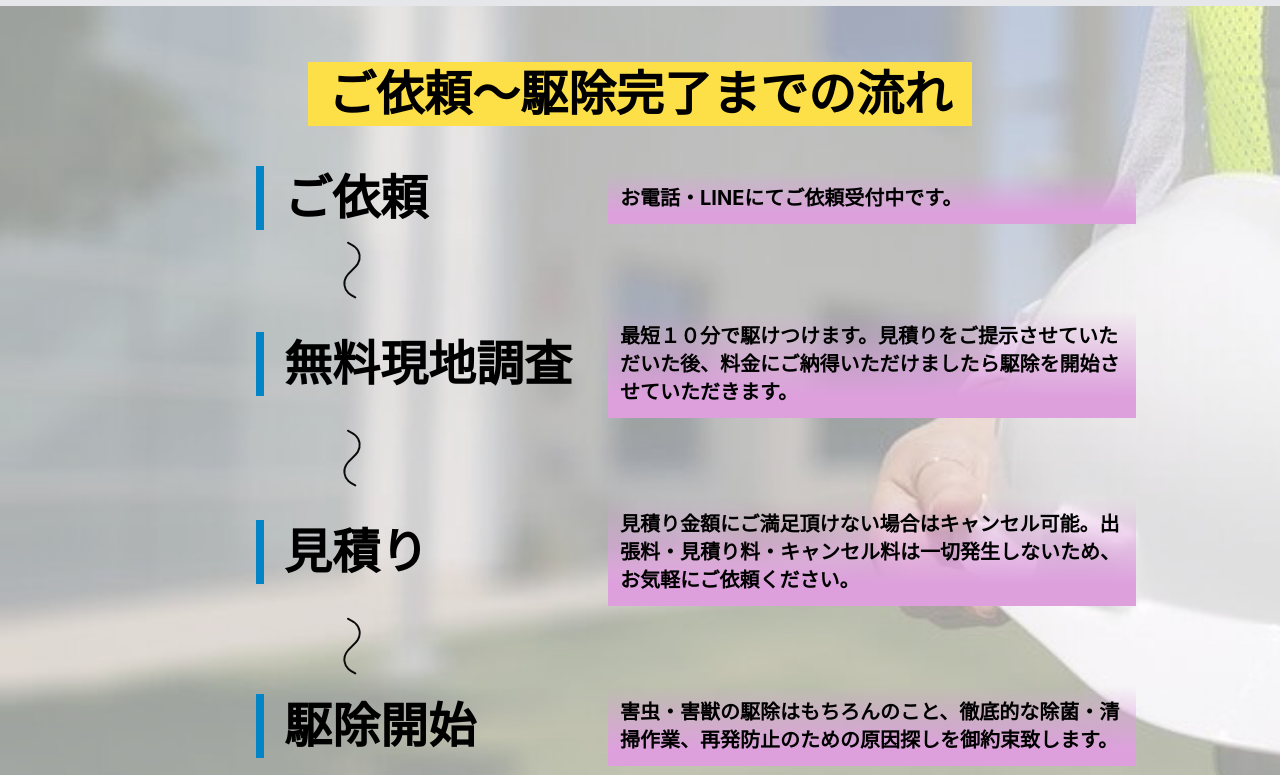
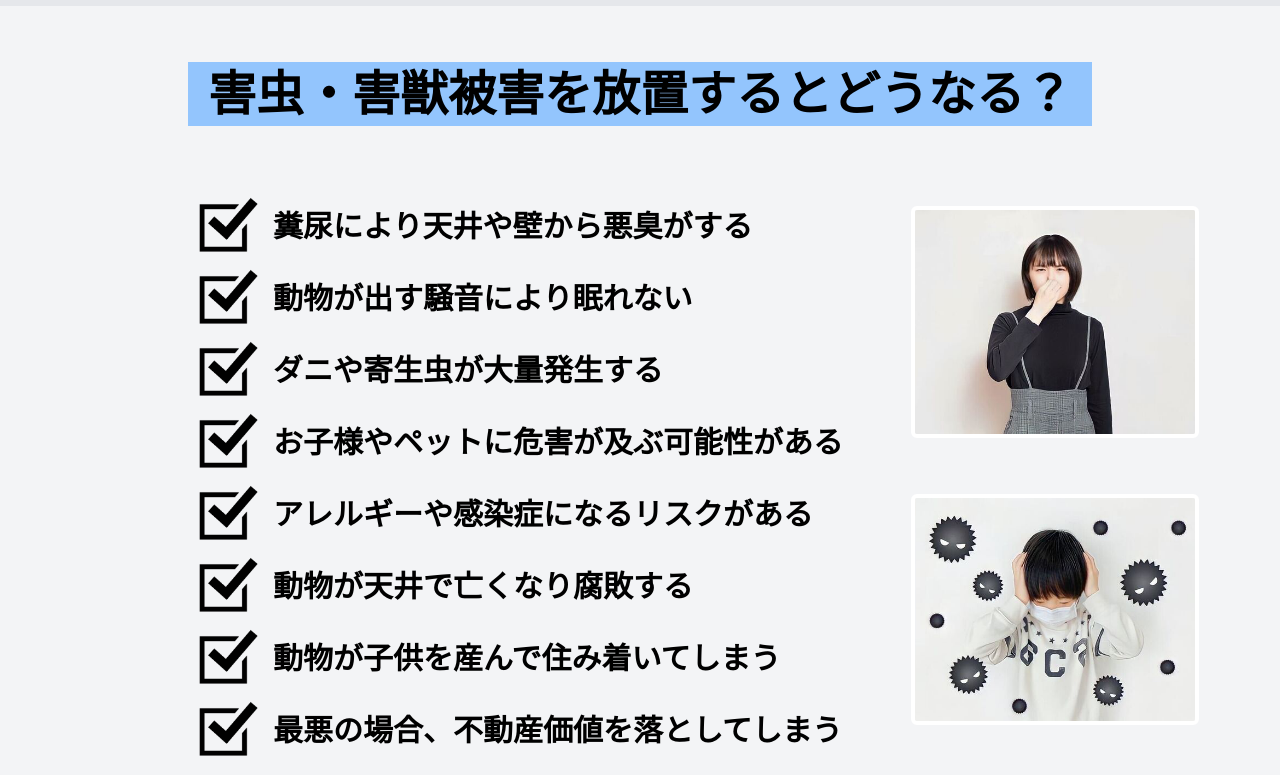
Before and after one commit to ss1119/gaityu-kujo-han, a React (Create React App) app: page / in a window 1280 px wide. Shown: the part 7760-8535 px from the top of the page. Built offline with nearby package versions, Linux system fonts and the light colour scheme.

Commit message:
放置画面追加

```diff
--- /dev/null
+++ b/src/components/templates/Neglect.tsx
@@ -0,0 +1,51 @@
+import { CheckBox } from "../parts/CheckBox";
+
+export const Neglect = () => {
+  return (
+    <div className="flex flex-col items-center bg-gray-100 pt-5 pb-5 lg:pt-14 lg:pb-10">
+      <div className="flex justify-center items-center p-2 font-bold bg-blue-300 text-lg xs:text-sm xs:py-1 md:text-4xl md:px-4 lg:px-5 lg:text-5xl">
+        害虫・害獣被害を放置するとどうなる？
+      </div>
+      <div className="flex">
+        <div className="flex flex-col pt-2 md:pt-8 lg:pt-16 lg:mr-10">
+          <CheckBox text="糞尿により天井や壁から悪臭がする" />
+          <CheckBox text="動物が出す騒音により眠れない" />
+          <CheckBox text="ダニや寄生虫が大量発生する" />
+          <CheckBox text="お子様やペットに危害が及ぶ可能性がある" />
+          <CheckBox text="アレルギーや感染症になるリスクがある" />
+          <CheckBox text="動物が天井で亡くなり腐敗する" />
+          <CheckBox text="動物が子供を産んで住み着いてしまう" />
+          <CheckBox text="最悪の場合、不動産価値を落としてしまう" />
+          <div className="flex justify-center md:hidden">
+            <div className="w-40 mt-5 mr-5 xs:w-28">
+              <img
+                src="assets/neglects/neglect1.png"
+                className="border-2 border-white rounded-md"
+              />
+            </div>
+            <div className="w-40 mt-5 xs:w-28">
+              <img
+                src="assets/neglects/neglect2.png"
+                className="border-2 border-white rounded-md"
+              />
+            </div>
+          </div>
+        </div>
+        <div className="hidden md:flex md:flex-col">
+          <div className="w-56 mt-8 ml-7 xl:w-72 xl:mt-20">
+            <img
+              src="assets/neglects/neglect1.png"
+              className="border-4 border-white rounded-md"
+            />
+          </div>
+          <div className="w-56 mt-5 ml-7 xl:w-72 xl:mt-14">
+            <img
+              src="assets/neglects/neglect2.png"
+              className="border-4 border-white rounded-md"
+            />
+          </div>
+        </div>
+      </div>
+    </div>
+  );
+};
--- a/src/components/views/Home.tsx
+++ b/src/components/views/Home.tsx
@@ -5,6 +5,7 @@ import { TopPageContents } from "../parts/TopPageContents";
 import { Damage } from "../templates/Damage";
 import { Descriptions } from "../templates/Descriptions";
 import { Explain } from "../templates/Explain";
+import { Neglect } from "../templates/Neglect";
 import { Reason } from "../templates/Reason";
 import { RequestFlow } from "../templates/RequestFlow";
 
@@ -17,6 +18,7 @@ export const Home = () => {
       <Descriptions />
       <Reason />
       <Damage />
+      <Neglect />
       <RequestFlow />
       <Company />
       <Footer />
```
